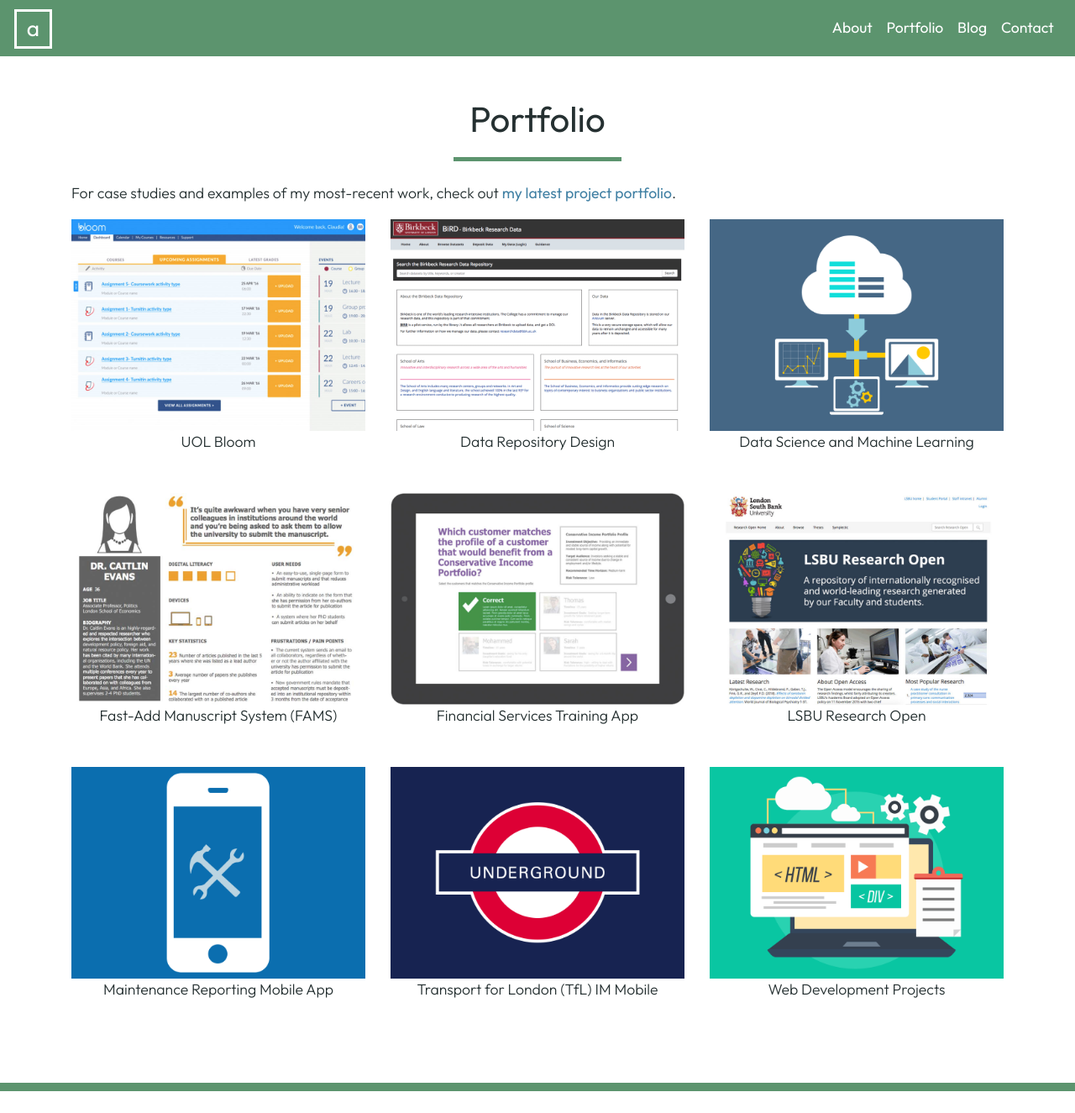
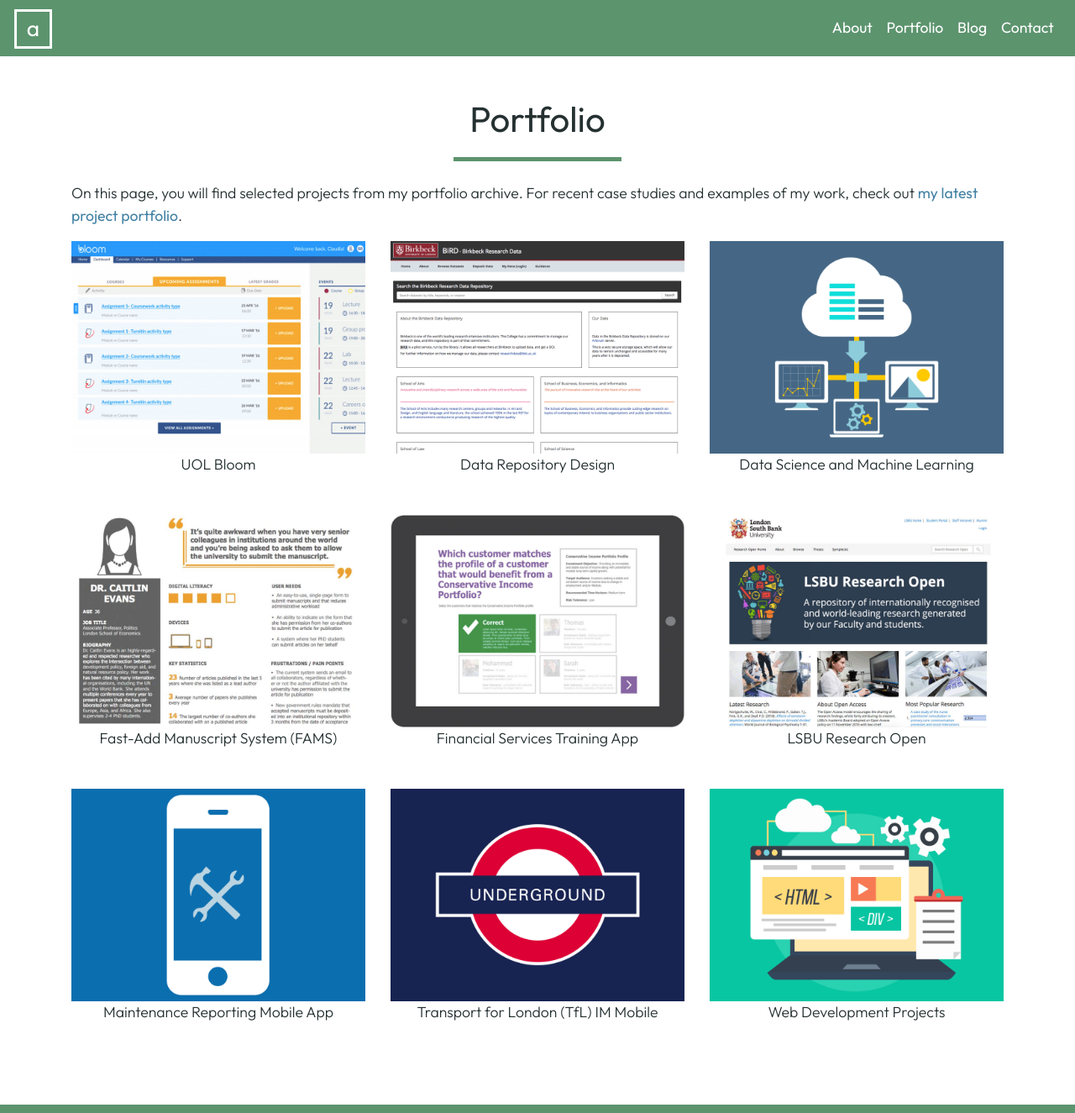
Before and after one commit to andrewhercules/andrewhercules.github.io, a Jekyll site: the page built from pages/portfolio.html, in a window 1280 px wide. Shown: the whole page at 84% size. Built offline with Jekyll 4.4.1, drawn with Linux system fonts in a browser that asks for light colours; before the commit the page ends 1299 px from its top, so only the background shows below that.

Commit message:
Updated links and text on Portfolio page

```diff
--- a/pages/portfolio.html
+++ b/pages/portfolio.html
@@ -14,7 +14,7 @@
     <div class="row">
       <div class="col-lg-12">
         <p class="page-text">
-        For case studies and examples of my most-recent work,
+          On this page, you will find selected projects from my portfolio archive. For recent case studies and examples of my work,
         check out <a href="https://bit.ly/ah-portfolio-latest" target="_blank">my latest project portfolio</a>.
         </p>
       </div>
```
